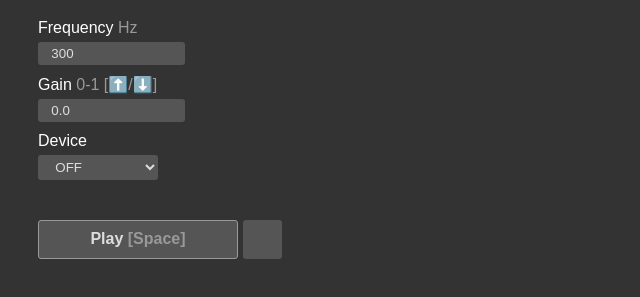
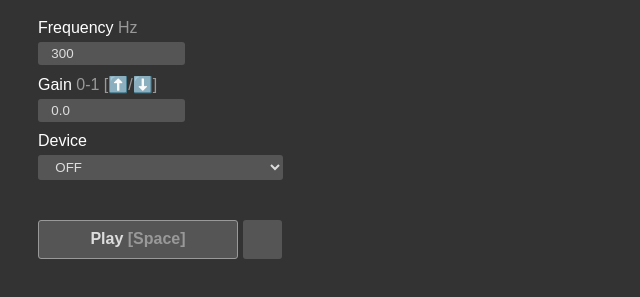
Before and after one commit to heidky/es-tester, a plain HTML site: page index.html in a window 1280 px wide. Shown: the part 69-366 px from the top of the page, without its empty margins (0-640 px from the left). Drawn offline with nearby package versions, Linux system fonts and the light colour scheme.

Commit message:
Made device select larger

```diff
--- a/index.html
+++ b/index.html
@@ -47,6 +47,10 @@
       border: #999 1px solid;
       font-size: 1em;
       font-weight: bold;
+    }
+
+    select {
+      width: 245px;
     }
 
     .meter {
@@ -240,8 +244,8 @@
       }
       // actual device selected
       else {
+          audioElement.setSinkId(deviceId).catch(e => console.error(e))
           audioElement.muted = false
-          audioElement.setSinkId(deviceId).catch(e => console.error(e))
           audioElement.play()
       }
   }
```
